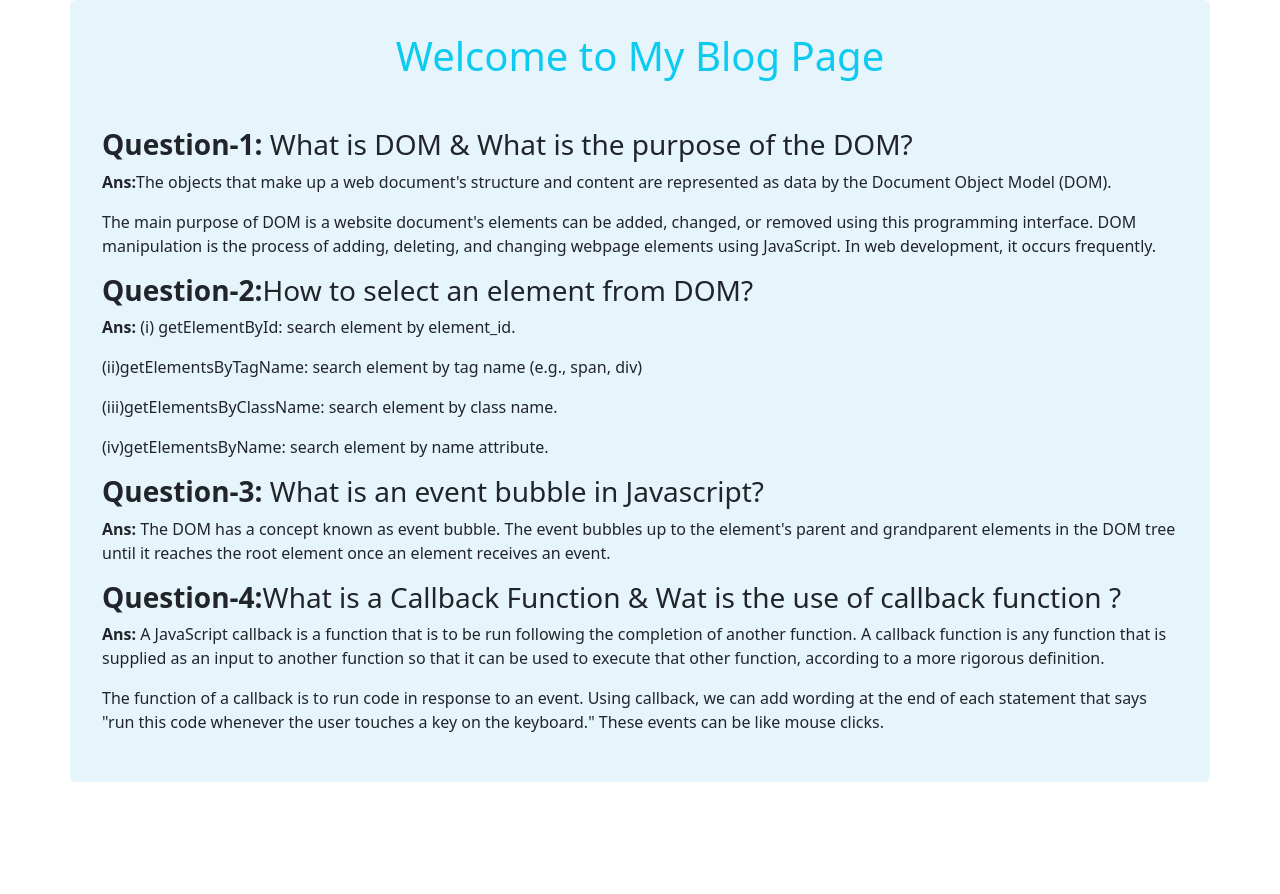
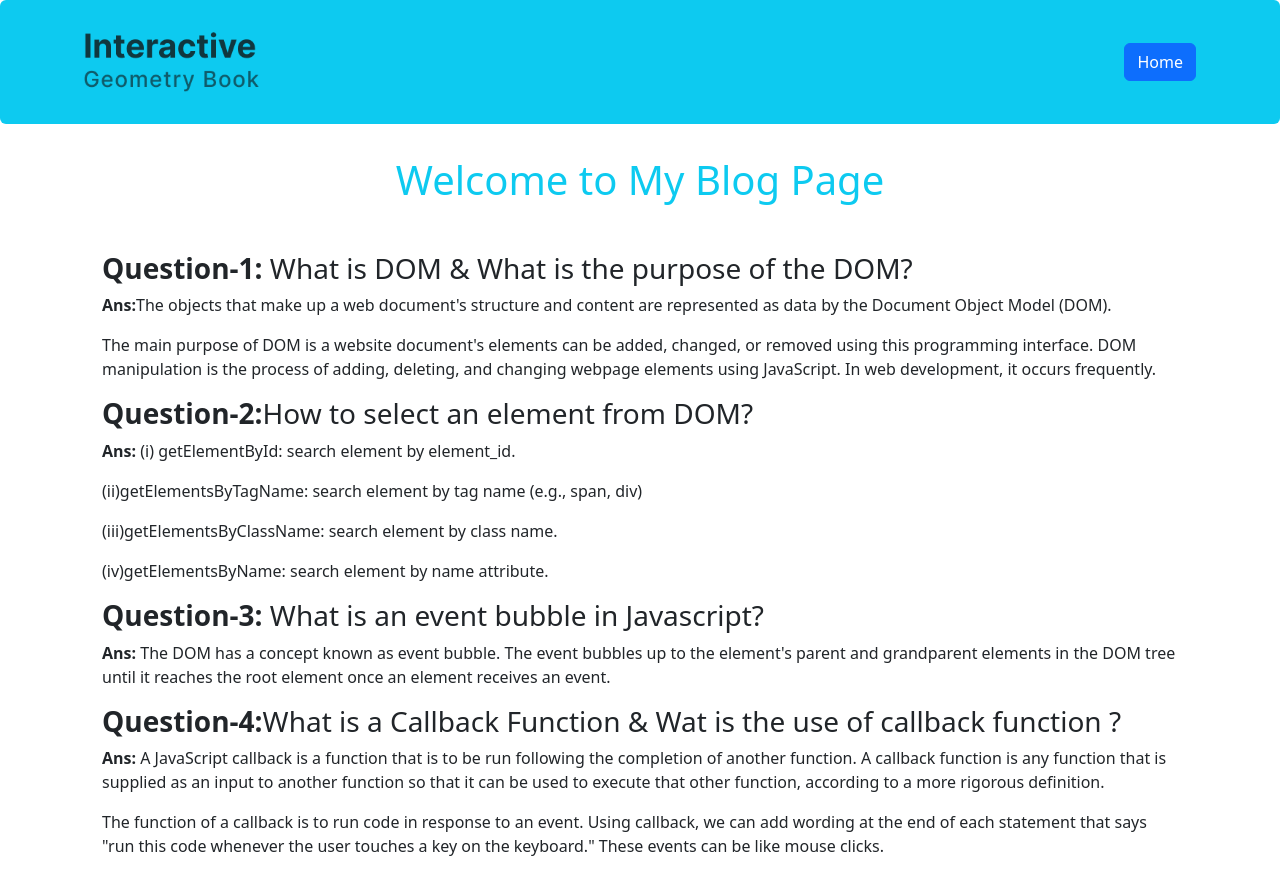
Before and after one commit to masum2000/geometry-world, a plain HTML site: page blog.html in a window 1280 px wide. Before the commit the page ends 800 px from the top, so only its background shows below. Drawn offline with nearby package versions, Linux system fonts and the light colour scheme.

Commit message:
final commit,all ok

```diff
--- a/blog.html
+++ b/blog.html
@@ -5,13 +5,21 @@
     <meta http-equiv="X-UA-Compatible" content="IE=edge">
     <meta name="viewport" content="width=device-width, initial-scale=1.0">
     <title>Blog Page</title>
-    <!-- CSS link added -->
-    <link rel="stylesheet" href="style.css">
     <!-- Bootstrap.min.css link added -->
     <link href="https://cdn.jsdelivr.net/npm/bootstrap@5.2.3/dist/css/bootstrap.min.css" rel="stylesheet" integrity="sha384-rbsA2VBKQhggwzxH7pPCaAqO46MgnOM80zW1RWuH61DGLwZJEdK2Kadq2F9CUG65" crossorigin="anonymous">
 </head>
 <body>
-    <header class="header container  p-2 rounded-2">
+    <header class="header container-fluid bg-info  p-4 rounded-2">
+        <nav class=" mx-lg-5 navbar ">
+            <div class="container-fluid">
+              <img src="images/Interactive Geometry Book.png" width="175px">
+              <form class="d-flex" role="search">
+                <button onclick="blogToHome()" class="btn btn-primary" type="button">Home</button>
+              </form>
+            </div>
+          </nav>
+    </header>
+    <main class="bg-secondary-subtle container  p-2 rounded-2">
         <h1 class="text-center text-info my-4">Welcome to My Blog Page</h1>
         <div class="p-4">
             <h3><b>Question-1:</b> What is DOM & What is the purpose of the DOM?</h3>
@@ -32,11 +40,15 @@
             <p><b>Ans:</b> A JavaScript callback is a function that is to be run following the completion of another function. A callback function is any function that is supplied as an input to another function so that it can be used to execute that other function, according to a more rigorous definition.</p>
             <p>The function of a callback is to run code in response to an event. Using callback, we can add wording at the end of each statement that says "run this code whenever the user touches a key on the keyboard." These events can be like mouse clicks.</p>
         </div>
-    </header>
+    </main>
     <section>
 
     </section>
 
+
+
+
+    <script src="js/calculate.js"></script>
     <!-- Bootstrap.bundle.min js link added -->
     <script src="https://cdn.jsdelivr.net/npm/bootstrap@5.2.3/dist/js/bootstrap.bundle.min.js" integrity="sha384-kenU1KFdBIe4zVF0s0G1M5b4hcpxyD9F7jL+jjXkk+Q2h455rYXK/7HAuoJl+0I4" crossorigin="anonymous"></script>
 </body>
--- a/js/calculate.js
+++ b/js/calculate.js
@@ -1,8 +1,12 @@
 
 // click Blog Button and go to the Blog Page
-document.getElementById('btn-blog').addEventListener('click', function(){
+function homeToBlog(){
   window.location.href ='blog.html';
-})
+}
+// click Home button and go to the blog page
+ function blogToHome(){
+  window.location.href ='index.html';
+}
 
 
 
--- a/style.css
+++ /dev/null
@@ -1,6 +0,0 @@
-.header{
-    background-color:#1090d81a;
-}
-/* .height{
- height: 500px;
-} */
```
Also changed, not shown: index.html (+2 -4 lines).
